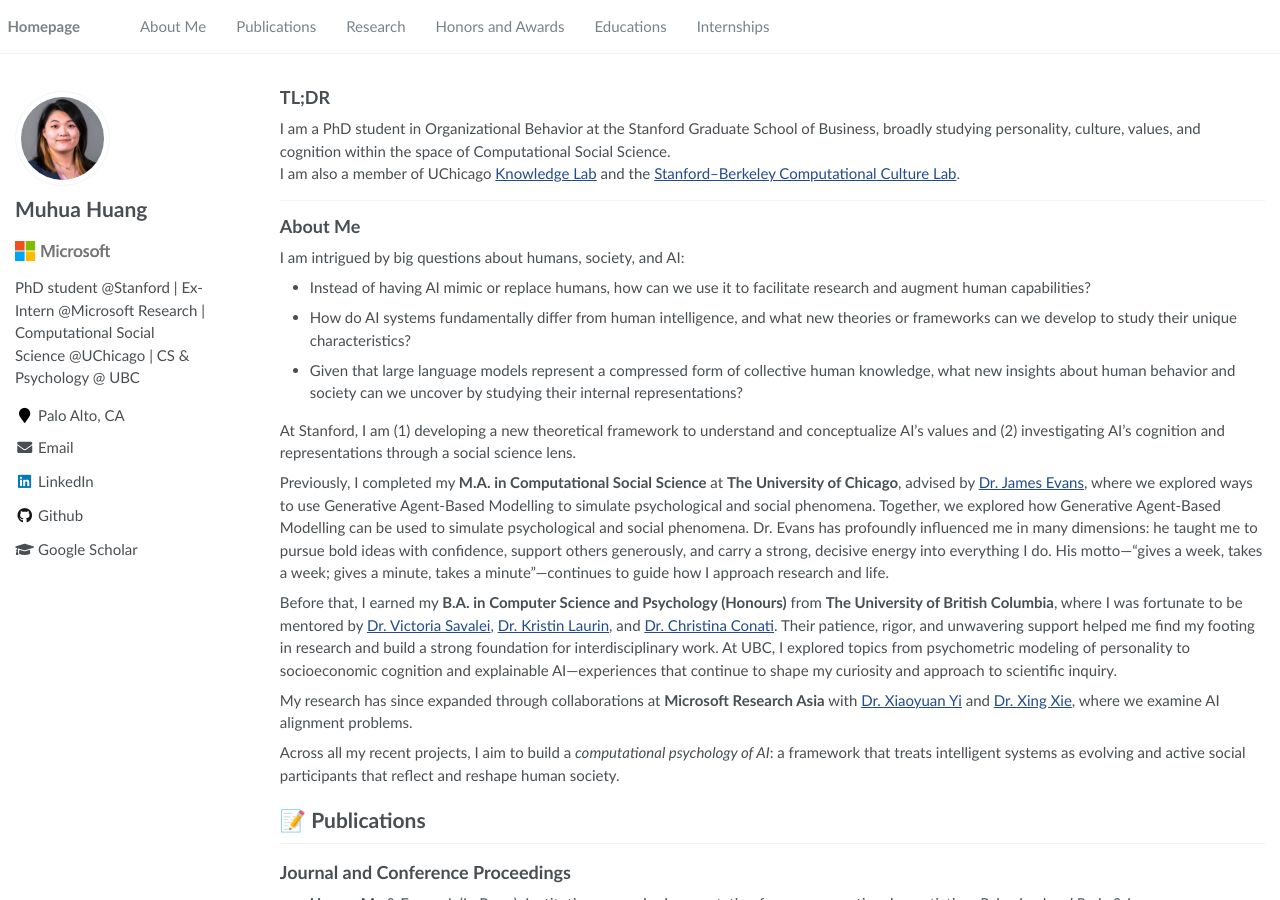
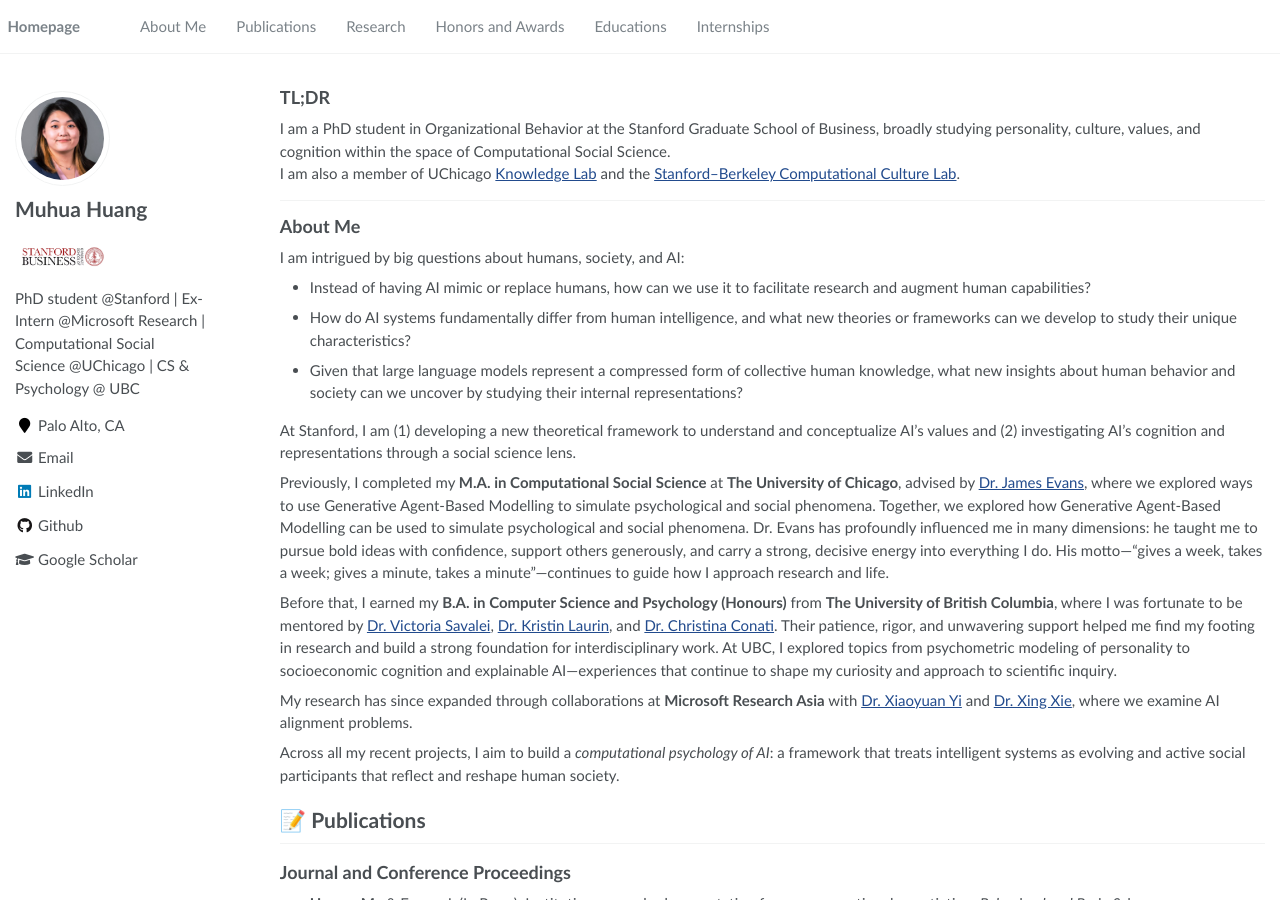
Before and after one commit to muhua-h/muhua-h.github.io, a Jekyll site: the page built from _pages/about.md, in a window 1280 px wide and 900 px high. Built offline with Jekyll 4.4.1, drawn with Linux system fonts in a browser that asks for light colours.

Commit message:
Update sidebar logo from Microsoft to Stanford GSB
🤖 Generated with [Claude Code](https://claude.ai/code)

Co-Authored-By: Claude <noreply@anthropic.com>

```diff
--- a/_config.yml
+++ b/_config.yml
@@ -23,7 +23,7 @@ baidu_site_verification  : #code-ZxFK3f4pfb
 author:
   name             : "Muhua Huang"
   avatar           : "images/hmy_profile.jpeg"
-  bio              : "<div><img src='../../images/microsoft_logo_long.png' width='30%'></div>"
+  bio              : "<div><img src='../../images/GSB.png' width='30%'></div>"
   location         : "Palo Alto, CA"
   employer         :
   pubmed           :
```
Also changed, not shown: images/GSB.png (added).
